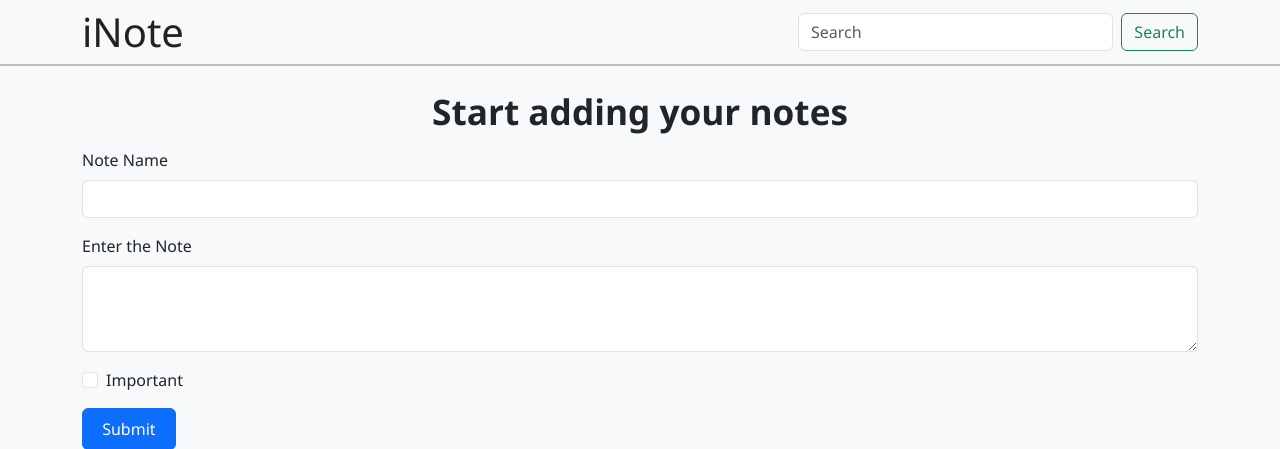
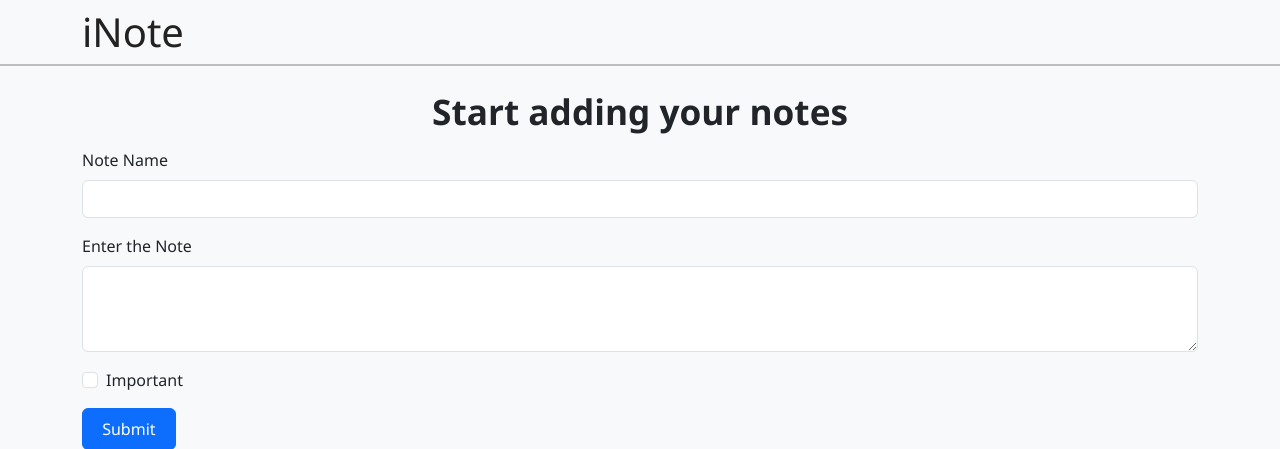
Before and after one commit to muhammadnavas/iNote, a Python web app: template templates/index.html in a window 1280 px wide. Shown: the top 449 px of the page. Run offline with Jinja, Linux system fonts and the light colour scheme; the template is opened without the code that fills it, so the values that code supplies are empty.

Commit message:
put method

```diff
--- a/templates/index.html
+++ b/templates/index.html
@@ -133,10 +133,6 @@
     <header class="py-2 mb-4 bg-light">
       <div class="container d-flex flex-column flex-md-row align-items-center justify-content-between">
         <h1 class="display-6 mb-2 mb-md-0 w-100"><strong>iNote</strong></h1>
-        <form class="d-flex w-100 justify-content-center" role="search" style="max-width: 400px;">
-          <input class="form-control me-2" type="search" placeholder="Search" aria-label="Search"/>
-          <button class="btn btn-outline-success" type="submit">Search</button>
-        </form>
       </div>
     </header>
 
```
